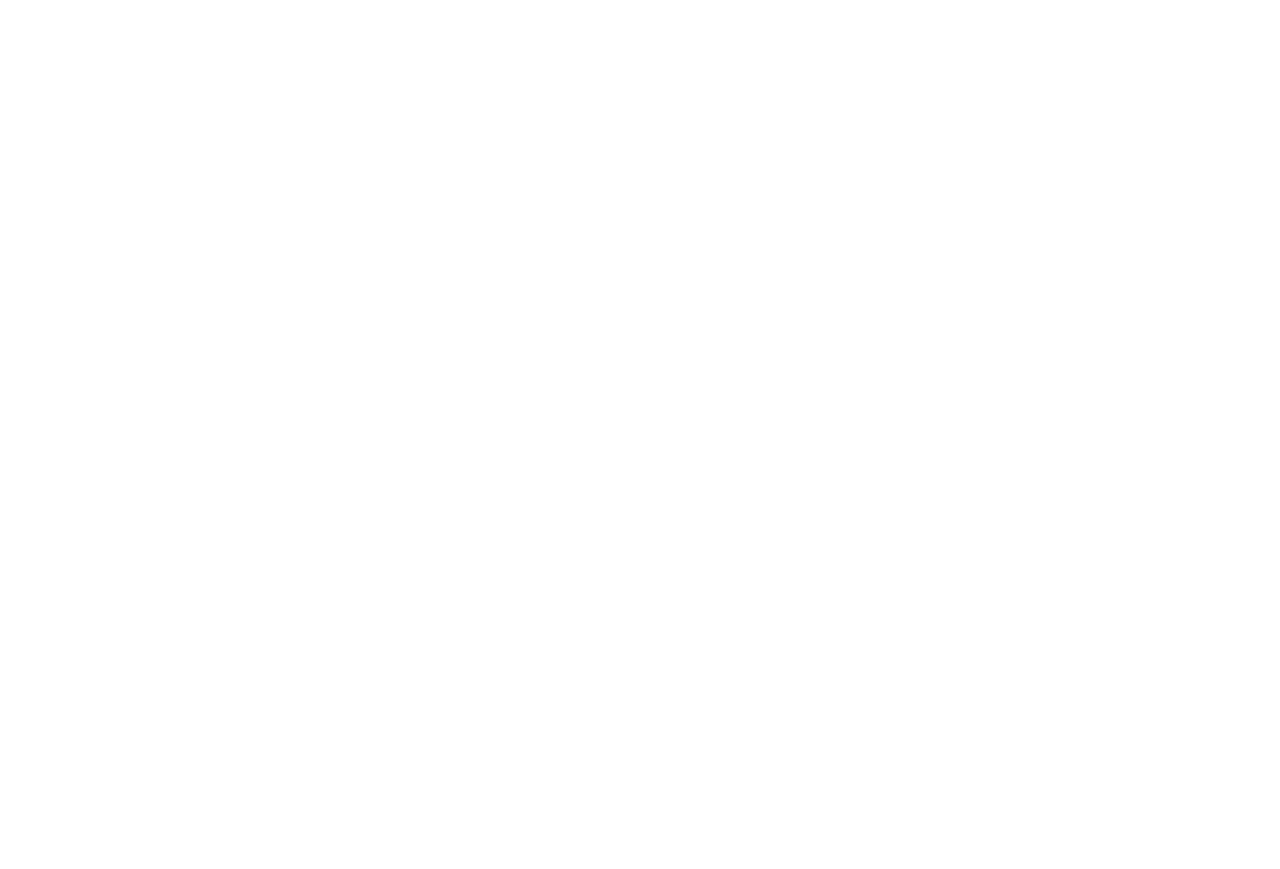
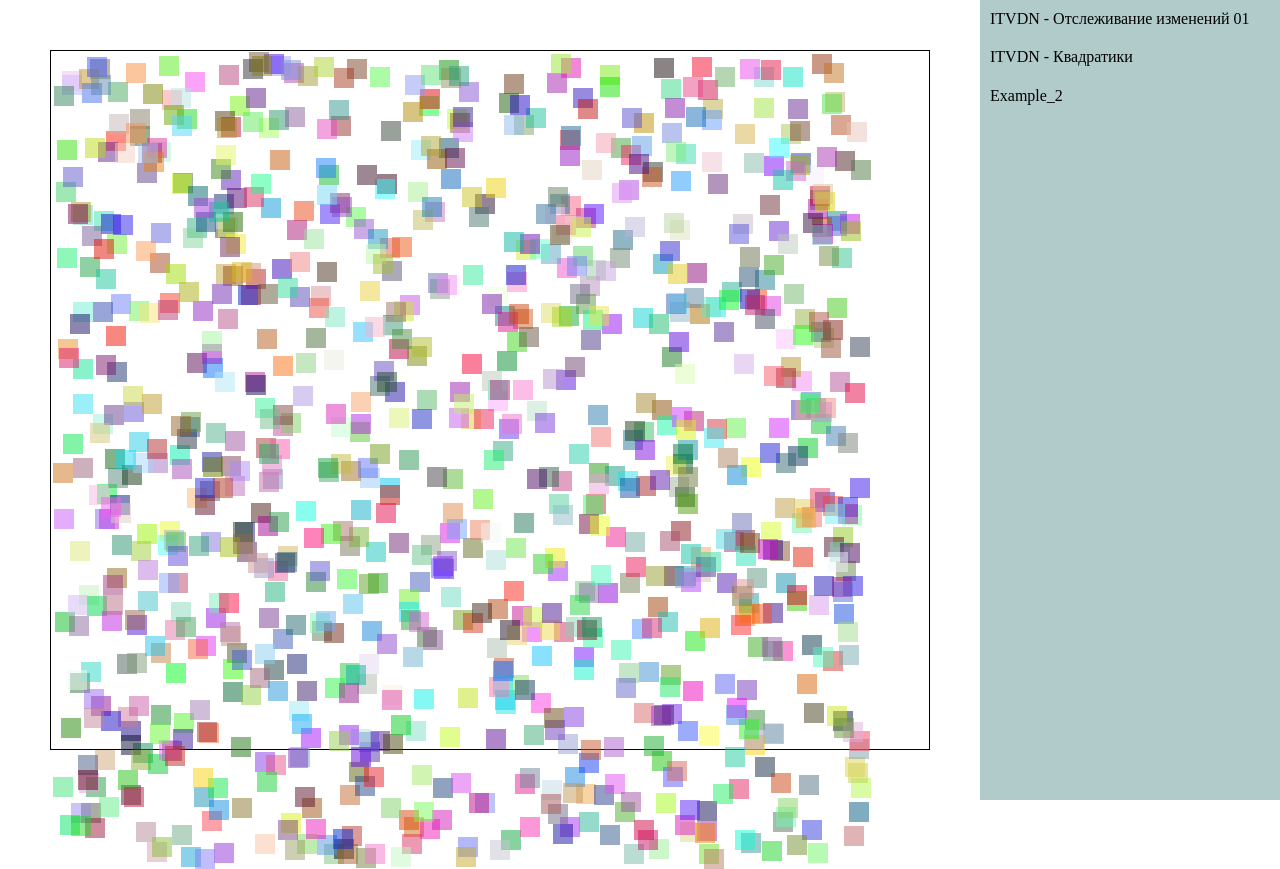
Before and after one commit to Tonneltromb/angular-7-examples, an Angular app: page /examples/itvdn-cd-boxes in a window 1280 px wide. Before the commit this address led to /. Before the commit the page ends 800 px from the top, so only its background shows below. Built offline with nearby package versions, Linux system fonts and the light colour scheme.

Commit message:
itvdn change detection boxes

```diff
--- /dev/null
+++ b/src/app/modules/examples/components/itvdn-cd-boxes/box-container/box-container.component.css
@@ -0,0 +1,11 @@
+.box-container {
+  width: 100%;
+  height: 100%;
+  padding: 50px;
+}
+.box-container__content {
+  width: 100%;
+  height: 100%;
+  border: 1px solid black;
+  position: relative;
+}
--- /dev/null
+++ b/src/app/modules/examples/components/itvdn-cd-boxes/box-container/box-container.component.html
@@ -0,0 +1,13 @@
+<div class="box-container">
+  <div class="box-container__content"
+       (mousemove)="onMouseMove($event)"
+       (mouseup)="onMouseUp($event)"
+       (mousedown)="onMouseDown($event)"
+  >
+    <app-box *ngFor="let box of boxes"
+             [x]="box['x']"
+             [y]="box['y']"
+             [selected]="box['num'] == currentId"
+             [num]="box['num']"></app-box>
+  </div>
+</div>
--- /dev/null
+++ b/src/app/modules/examples/components/itvdn-cd-boxes/box-container/box-container.component.ts
@@ -0,0 +1,54 @@
+import {Component, OnInit, ViewEncapsulation} from '@angular/core';
+
+@Component({
+  selector: 'app-box-container',
+  templateUrl: './box-container.component.html',
+  styleUrls: ['./box-container.component.css'],
+  encapsulation: ViewEncapsulation.None
+})
+export class BoxContainerComponent implements OnInit {
+
+  currentId: number = null;
+  offsetX: number;
+  offsetY: number;
+  boxes = [];
+  size = 1000;
+
+  constructor() {
+  }
+
+  ngOnInit() {
+    for (let i = 0; i < this.size; i++) {
+      const randX = Math.floor((Math.random() * 800) + 1);
+      const randY = Math.floor((Math.random() * 800) + 1);
+      this.boxes[i] = {x: randX, y: randY, num: i};
+    }
+  }
+
+  onMouseMove(event) {
+    event.preventDefault();
+    if (this.currentId !== null) {
+      this.updateBox(this.currentId, event.clientX + this.offsetX, event.clientY + this.offsetY);
+    }
+  }
+
+  onMouseUp(event) {
+    this.currentId = null;
+  }
+
+  onMouseDown(event) {
+    const id = event.target.getAttribute('data-my-id');
+    if (id !== null) {
+      const box = this.boxes[id];
+      this.offsetX = box.x - event.clientX;
+      this.offsetY = box.y - event.clientY;
+      this.currentId = id;
+    }
+  }
+
+  updateBox(id: number, x: number, y: number) {
+    const box = this.boxes[id];
+    box.x = x;
+    box.y = y;
+  }
+}
--- /dev/null
+++ b/src/app/modules/examples/components/itvdn-cd-boxes/box/box.component.css
@@ -0,0 +1,7 @@
+.box {
+  width: 20px;
+  height: 20px;
+}
+.selected {
+  border: 2px solid red;
+}
--- /dev/null
+++ b/src/app/modules/examples/components/itvdn-cd-boxes/box/box.component.html
@@ -0,0 +1,8 @@
+<div class="box"
+     [ngStyle]="{
+     'background-color': color,
+     'left': x + 'px',
+     'top': y + 'px',
+     'position': 'absolute'}"
+     [attr.data-my-id]="num"
+     [class.selected]="selected"></div>
--- /dev/null
+++ b/src/app/modules/examples/components/itvdn-cd-boxes/box/box.component.ts
@@ -0,0 +1,25 @@
+import {Component, Input, OnInit, ViewEncapsulation} from '@angular/core';
+
+@Component({
+  selector: 'app-box',
+  templateUrl: './box.component.html',
+  styleUrls: ['./box.component.css'],
+  encapsulation: ViewEncapsulation.None
+})
+export class BoxComponent implements OnInit {
+
+  @Input() public x: number;
+  @Input() public y: number;
+  @Input() public num: number;
+  @Input() public selected: boolean;
+  color: string;
+
+  constructor() {}
+
+  ngOnInit() {
+    this.color = `rgba(${this.getRandomValue()}, ${this.getRandomValue()}, ${this.getRandomValue()}, 0.5)`;
+  }
+  getRandomValue() {
+    return Math.floor((Math.random() * 255) + 1);
+  }
+}
--- a/src/app/modules/examples/examples-routing.module.ts
+++ b/src/app/modules/examples/examples-routing.module.ts
@@ -4,9 +4,11 @@
 import {ExamplesRoute} from './entities/Route';
 import {ITVDNChangeDetection01Component} from './components/itvdn-change-detection-01/itvdn-cd-01.component';
 import {ExampleTwoTestComponent} from './components/example-two-test/example-two-test.component';
+import {BoxContainerComponent} from './components/itvdn-cd-boxes/box-container/box-container.component';
 
 export const CHILDREN: ExamplesRoute[] = [
   {title: 'ITVDN - Отслеживание изменений 01', path: 'itvdn-cd-01', component: ITVDNChangeDetection01Component},
+  {title: 'ITVDN - Квадратики', path: 'itvdn-cd-boxes', component: BoxContainerComponent},
   {title: 'Example_2', path: 'example_2', component: ExampleTwoTestComponent}
 ];
 
--- a/src/app/modules/examples/examples.module.ts
+++ b/src/app/modules/examples/examples.module.ts
@@ -6,6 +6,8 @@
 import { ITVDNChangeDetection01Component } from './components/itvdn-change-detection-01/itvdn-cd-01.component';
 import { ExampleTwoTestComponent } from './components/example-two-test/example-two-test.component';
 import {CardComponent} from './components/itvdn-change-detection-01/card/card.component';
+import {BoxComponent} from './components/itvdn-cd-boxes/box/box.component';
+import { BoxContainerComponent } from './components/itvdn-cd-boxes/box-container/box-container.component';
 
 @NgModule({
   declarations: [
@@ -13,7 +15,9 @@
     SideMenuComponent,
     ITVDNChangeDetection01Component,
     CardComponent,
-    ExampleTwoTestComponent
+    BoxComponent,
+    ExampleTwoTestComponent,
+    BoxContainerComponent
   ],
   imports: [
     CommonModule,
```
